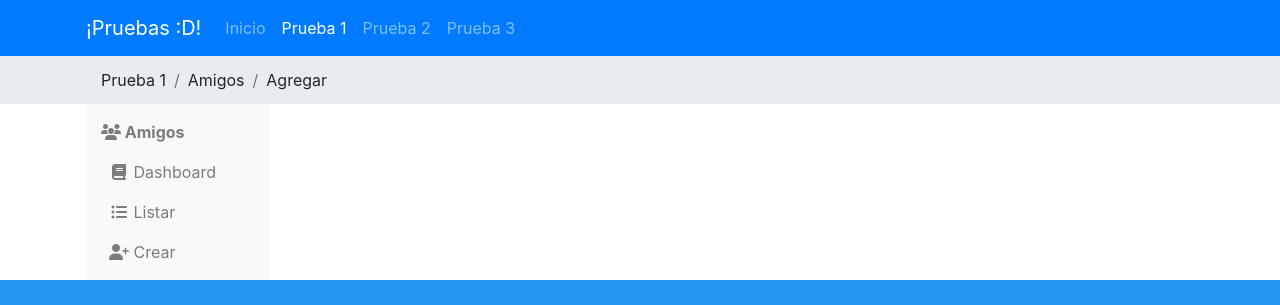
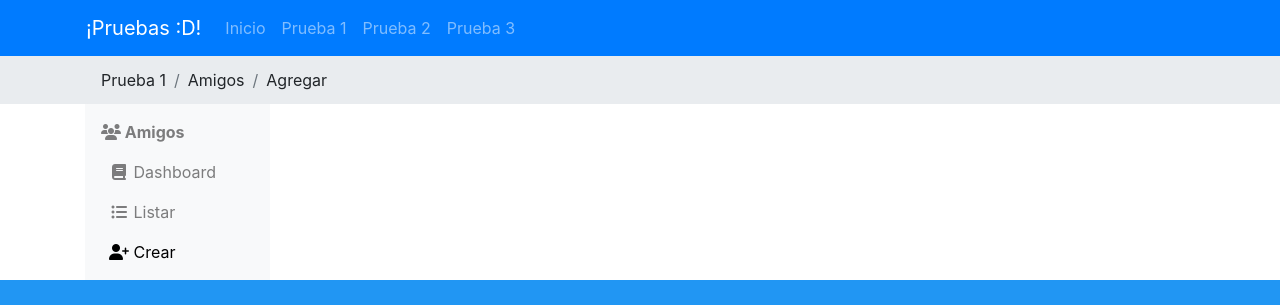
Before and after one commit to HernanFAR/refactored-disco, a Vue app: page /prueba1/friend/agregar in a window 1280 px wide. Shown: the top 305 px of the page. Built offline with nearby package versions, Linux system fonts and the light colour scheme; what vue-sweetalert2 would draw is missing.

Commit message:
Se agregaron los servicios de amigos y genero, con los respectivos valores iniciales del 2do
Tambien se hicieron los modelos de genero, amigo y ruta

Se elimino el dato de modulo y identificador de las rutas, ahora se verifican mediante la etiqueda built-in de Vue

```diff
--- a/src/components/Nav.vue
+++ b/src/components/Nav.vue
@@ -15,15 +15,10 @@
     <div class="collapse navbar-collapse" id="navbarNav">
       <ul class="navbar-nav">
         <li class="nav-item">
-          <router-link class="nav-link" :class="isModuleRoute('home')" to="/"
-            >Inicio</router-link
-          >
+          <router-link class="nav-link" to="/">Inicio</router-link>
         </li>
         <li class="nav-item">
-          <router-link
-            class="nav-link"
-            :class="isModuleRoute('friend')"
-            to="/prueba1/friend"
+          <router-link class="nav-link" to="/prueba1/friend"
             >Prueba 1</router-link
           >
         </li>
@@ -68,16 +63,13 @@ export default {
           popup: "animate__animated animate__fadeOutUp"
         }
       });
-    },
-    isModuleRoute(module) {
-      let routeModule = this.$route.meta.module;
-
-      return {
-        active: routeModule == module
-      };
     }
   }
 };
 </script>
 
-<style lang="scss" scoped></style>
+<style lang="scss" scoped>
+.router-link-exact-active {
+  color: #fff !important;
+}
+</style>
--- a/src/components/Prueba1/Asidebar.vue
+++ b/src/components/Prueba1/Asidebar.vue
@@ -8,17 +8,13 @@
           class="flex-md-column flex-row navbar-nav w-100 justify-content-between"
         >
           <li class="nav-item">
-            <a class="nav-link pl-0 text-nowrap" href="#">
+            <p class="nav-link pl-0 my-0 text-nowrap">
               <i class="fa fa-users fa-fw"></i>
               <span class="font-weight-bold"> {{ moduleName }}</span>
-            </a>
+            </p>
           </li>
           <li class="nav-item" v-for="(link, index) in links" :key="index">
-            <router-link
-              class="nav-link"
-              :class="isExactRoute(link.module, link.type)"
-              :to="link.url"
-            >
+            <router-link class="nav-link" :to="link.url">
               <i :class="link.icon"></i>
               <span class="d-none d-md-inline"> {{ link.name }}</span>
             </router-link>
@@ -37,18 +33,12 @@ export default {
     moduleName: String,
     // links es un arreglo de objetos, y estos tienen 3 atributos: La URL, el icono, el identificador y el nombre del link.
     links: Array
-  },
-  methods: {
-    isExactRoute(module, type) {
-      let routeModule = this.$route.meta.module;
-      let routeType = this.$route.meta.type;
-
-      let isMatch = routeModule === module && routeType === type;
-
-      return {
-        active: routeType === isMatch
-      };
-    }
   }
 };
 </script>
+
+<style lang="scss" scoped>
+.router-link-exact-active {
+  color: #000 !important;
+}
+</style>
--- a/src/router/index.js
+++ b/src/router/index.js
@@ -11,7 +11,7 @@ const HomeRoutes = [
     name: "Home",
     component: Home,
     meta: {
-      module: "home",
+      mod: "home",
       type: "home",
       ubication: ["Home"]
     }
@@ -24,7 +24,7 @@ const FriendRoutes = [
     path: "/prueba1/friend",
     name: "Dashboard amigos",
     meta: {
-      module: "friend",
+      mod: "friend",
       type: "dash",
       ubication: ["Prueba 1", "Amigos", "Dashboard"]
     },
@@ -35,7 +35,7 @@ const FriendRoutes = [
     path: "/prueba1/friend/listar",
     name: "Listar tus amigos",
     meta: {
-      module: "friend",
+      mod: "friend",
       type: "list",
       ubication: ["Prueba 1", "Amigos", "Listar"]
     },
@@ -46,7 +46,7 @@ const FriendRoutes = [
     path: "/prueba1/friend/agregar",
     name: "Agregar un amigo",
     meta: {
-      module: "friend",
+      mod: "friend",
       type: "add",
       ubication: ["Prueba 1", "Amigos", "Agregar"]
     },
@@ -57,7 +57,7 @@ const FriendRoutes = [
     path: "/prueba1/friend/:id/editar",
     name: "Editar un amigo",
     meta: {
-      module: "friend",
+      mod: "friend",
       type: "edit",
       ubication: ["Prueba 1", "Amigos", "Editar"]
     },
@@ -68,7 +68,7 @@ const FriendRoutes = [
     path: "/prueba1/friend/:id/detalle",
     name: "Detallar un amigo",
     meta: {
-      module: "friend",
+      mod: "friend",
       type: "detail",
       ubication: ["Prueba 1", "Amigos", "Detalle"]
     },
@@ -79,7 +79,7 @@ const FriendRoutes = [
     path: "/prueba1/friend/:id/eliminar",
     name: "Eliminar un amigo",
     meta: {
-      module: "friend",
+      mod: "friend",
       type: "delete",
       ubication: ["Prueba 1", "Amigos", "Eliminar"]
     },
@@ -89,8 +89,6 @@ const FriendRoutes = [
 
 const routes = HomeRoutes.concat(FriendRoutes);
 
-console.log(routes);
-
 const router = new VueRouter({
   mode: "history",
   base: process.env.BASE_URL,
--- a/src/store/index.js
+++ b/src/store/index.js
@@ -1,11 +1,15 @@
 import Vue from "vue";
 import Vuex from "vuex";
+import FriendService from "@/store/Services/FriendService.js";
+import GenderService from "@/store/Services/GeneroService.js";
 
 Vue.use(Vuex);
 
+const services = {
+  friend: FriendService,
+  gender: GenderService
+};
+
 export default new Vuex.Store({
-  state: {},
-  mutations: {},
-  actions: {},
-  modules: {}
+  modules: services
 });
--- /dev/null
+++ b/src/store/models/Genero.js
@@ -0,0 +1,9 @@
+export default class Genero {
+  idGenero;
+  descripcion;
+
+  constructor(idGenero, descripcion) {
+    this.idGenero = idGenero;
+    this.descripcion = descripcion;
+  }
+}
--- /dev/null
+++ b/src/store/models/Route.js
@@ -0,0 +1,11 @@
+export default class Route {
+  url;
+  icon;
+  name;
+
+  constructor(url, icon, name) {
+    this.url = url;
+    this.icon = icon;
+    this.name = name;
+  }
+}
--- /dev/null
+++ b/src/store/services/FriendService.js
@@ -0,0 +1,18 @@
+import Route from "@/store/models/Route.js";
+
+let friendRoutes = [
+  new Route("/prueba1/friend", "fa fa-book fa-fw", "Dashboard"),
+  new Route("/prueba1/friend/listar", "fa fa-list-ul fa-fw", "Listar"),
+  new Route("/prueba1/friend/agregar", "fa fa-user-plus fa-fw", "Crear")
+];
+
+export default {
+  namespaced: true,
+  state: {
+    routes: friendRoutes,
+    friend: []
+  },
+  mutations: {},
+  actions: {},
+  modules: {}
+};
--- /dev/null
+++ b/src/store/services/GeneroService.js
@@ -0,0 +1,17 @@
+import Genero from "@/store/models/Genero.js";
+
+let genders = [
+  new Genero(1, "Masculino"),
+  new Genero(2, "Femenino"),
+  new Genero(3, "Otro")
+];
+
+export default {
+  namespaced: true,
+  state: {
+    generos: genders
+  },
+  mutations: {},
+  actions: {},
+  modules: {}
+};
--- a/src/views/Prueba1/Create.vue
+++ b/src/views/Prueba1/Create.vue
@@ -2,7 +2,7 @@
   <div class="container">
     <div class="row">
       <div class="col-12">
-        <AsideBar moduleName="Amigos" :links="links" />
+        <AsideBar moduleName="Amigos" :links="routes" />
       </div>
     </div>
   </div>
@@ -10,37 +10,15 @@
 
 <script>
 import AsideBar from "@/components/Prueba1/Asidebar.vue";
+import { mapState } from "vuex";
 
 export default {
   components: {
     AsideBar
   },
-  data() {
-    return {
-      links: [
-        {
-          module: "friend",
-          type: "dash",
-          url: "/prueba1/friend",
-          icon: "fa fa-book fa-fw",
-          name: "Dashboard"
-        },
-        {
-          module: "friend",
-          type: "list",
-          url: "/prueba1/friend/listar",
-          icon: "fa fa-list-ul fa-fw",
-          name: "Listar"
-        },
-        {
-          module: "friend",
-          type: "add",
-          url: "/prueba1/friend/agregar",
-          icon: "fa fa-user-plus fa-fw",
-          name: "Crear"
-        }
-      ]
-    };
+  computed: {
+    ...mapState("friend", ["routes"]),
+    ...mapState("gender", ["genero"])
   }
 };
 </script>
--- a/src/views/Prueba1/Dashboard.vue
+++ b/src/views/Prueba1/Dashboard.vue
@@ -2,7 +2,7 @@
   <div class="container">
     <div class="row">
       <div class="col-12">
-        <AsideBar moduleName="Amigos" :links="links" />
+        <AsideBar moduleName="Amigos" :links="routes" />
       </div>
     </div>
   </div>
@@ -10,37 +10,14 @@
 
 <script>
 import AsideBar from "@/components/Prueba1/Asidebar.vue";
+import { mapState } from "vuex";
 
 export default {
   components: {
     AsideBar
   },
-  data() {
-    return {
-      links: [
-        {
-          module: "friend",
-          type: "dash",
-          url: "/prueba1/friend",
-          icon: "fa fa-book fa-fw",
-          name: "Dashboard"
-        },
-        {
-          module: "friend",
-          type: "list",
-          url: "/prueba1/friend/listar",
-          icon: "fa fa-list-ul fa-fw",
-          name: "Listar"
-        },
-        {
-          module: "friend",
-          type: "add",
-          url: "/prueba1/friend/agregar",
-          icon: "fa fa-user-plus fa-fw",
-          name: "Crear"
-        }
-      ]
-    };
+  computed: {
+    ...mapState("friend", ["routes"])
   }
 };
 </script>
--- a/src/views/Prueba1/List.vue
+++ b/src/views/Prueba1/List.vue
@@ -2,7 +2,7 @@
   <div class="container">
     <div class="row">
       <div class="col-12">
-        <AsideBar moduleName="Amigos" :links="links" />
+        <AsideBar moduleName="Amigos" :links="routes" />
       </div>
     </div>
   </div>
@@ -10,37 +10,14 @@
 
 <script>
 import AsideBar from "@/components/Prueba1/Asidebar.vue";
+import { mapState } from "vuex";
 
 export default {
   components: {
     AsideBar
   },
-  data() {
-    return {
-      links: [
-        {
-          module: "friend",
-          type: "dash",
-          url: "/prueba1/friend",
-          icon: "fa fa-book fa-fw",
-          name: "Dashboard"
-        },
-        {
-          module: "friend",
-          type: "list",
-          url: "/prueba1/friend/listar",
-          icon: "fa fa-list-ul fa-fw",
-          name: "Listar"
-        },
-        {
-          module: "friend",
-          type: "add",
-          url: "/prueba1/friend/agregar",
-          icon: "fa fa-user-plus fa-fw",
-          name: "Crear"
-        }
-      ]
-    };
+  computed: {
+    ...mapState("friend", ["routes"])
   }
 };
 </script>
```
Also changed, not shown: src/store/models/Friend.js (added, +17 -0 lines).
